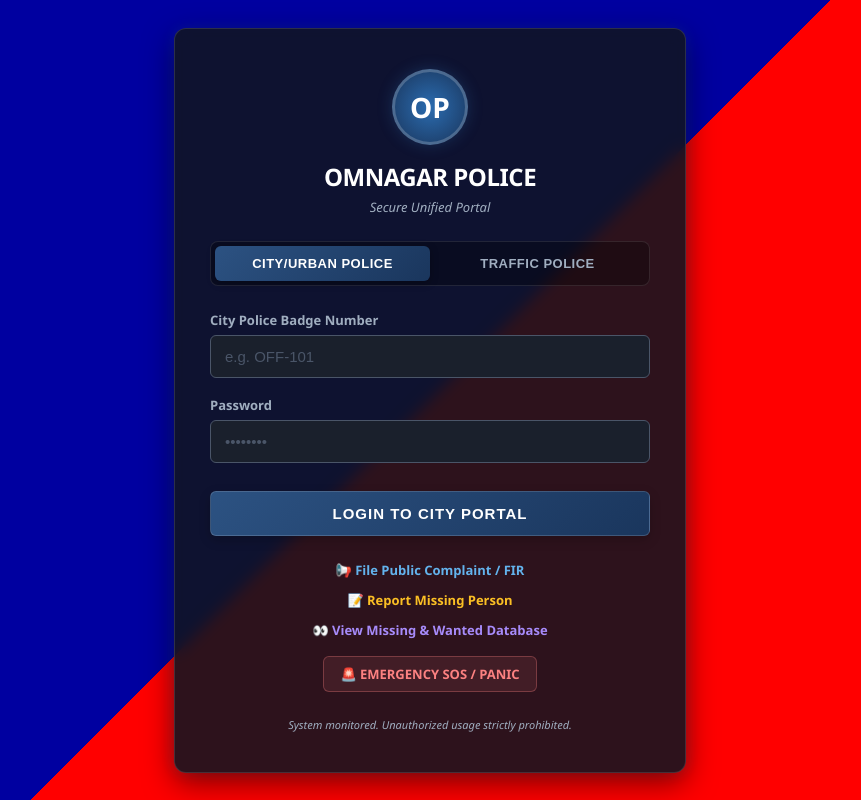
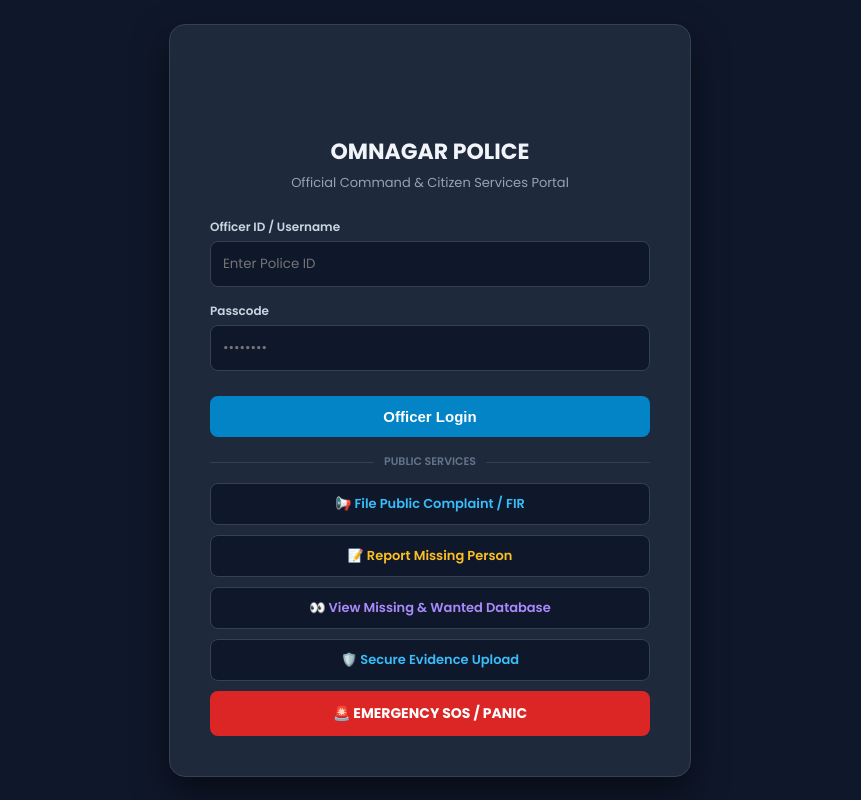
Before and after one commit to omkumargupta324-cloud/smart-policing-portal, a website: page public/index.html in a window 1280 px wide. Shown: the whole page, without its empty margins (210-1071 px from the left). Drawn offline with Linux system fonts and the light colour scheme.

Commit message:
Phase 3: Implement secure evidence upload with Multer and update public portal access

```diff
--- a/package.json
+++ b/package.json
@@ -18,6 +18,7 @@
     "express": "^5.2.1",
     "jsonwebtoken": "^9.0.3",
     "mongoose": "^9.8.0",
+    "multer": "^2.2.0",
     "node-cron": "^4.6.0",
     "socket.io": "^4.8.3"
   },
--- a/public/index.html
+++ b/public/index.html
@@ -3,363 +3,201 @@
 <head>
   <meta charset="UTF-8">
   <meta name="viewport" content="width=device-width, initial-scale=1.0">
-  <title>Omnagar Police | Unified Portal</title>
-
-  <!-- Global Mark 2 Background Style -->
-  <link rel="stylesheet" href="/style.css">
-
+  <title>Omnagar Police | Smart Policing Portal</title>
+  <link href="https://fonts.googleapis.com/css2?family=Poppins:wght@300;400;600;700&display=swap" rel="stylesheet">
+  <link href="https://cdnjs.cloudflare.com/ajax/libs/font-awesome/6.0.0/css/all.min.css" rel="stylesheet">
   <style>
     body {
-      font-family: 'Segoe UI', Tahoma, Geneva, Verdana, sans-serif;
+      font-family: 'Poppins', sans-serif;
+      background: #0f172a;
+      color: #f8fafc;
+      margin: 0;
       display: flex;
       justify-content: center;
       align-items: center;
       min-height: 100vh;
-      margin: 0;
-      color: #e2e8f0;
-      padding: 20px 0;
+      padding: 20px;
       box-sizing: border-box;
     }
-
-    .login-container {
-      background: rgba(16, 21, 32, 0.88);
-      backdrop-filter: blur(8px);
-      padding: 40px 35px;
-      border-radius: 12px;
-      box-shadow: 0 10px 30px rgba(0,0,0,0.5),
-                  0 0 15px rgba(43, 108, 176, 0.2);
+    .portal-card {
+      background: #1e293b;
+      padding: 40px;
+      border-radius: 16px;
+      box-shadow: 0 15px 35px rgba(0,0,0,0.5);
       width: 100%;
       max-width: 440px;
+      border: 1px solid #334155;
       text-align: center;
-      border: 1px solid rgba(255, 255, 255, 0.12);
     }
-
-    .portal-logo {
-      width: 70px;
-      height: 70px;
-      margin: 0 auto 15px;
-      background: radial-gradient(circle, #2b6cb0 0%, #1a365d 100%);
-      border-radius: 50%;
-      display: flex;
-      justify-content: center;
-      align-items: center;
-      border: 3px solid rgba(255, 255, 255, 0.2);
-      box-shadow: 0 0 15px rgba(43, 108, 176, 0.3);
-      position: relative;
+    .badge-header {
+      font-size: 40px;
+      color: #38bdf8;
+      margin-bottom: 10px;
     }
-
-    .portal-logo::after {
-      content: 'OP';
-      font-size: 28px;
-      font-weight: 800;
-      color: #fff;
-      position: absolute;
+    h1 {
+      font-size: 22px;
+      margin: 0 0 5px 0;
+      color: #f1f5f9;
     }
-
-    h2 {
-      color: #fff;
-      font-size: 24px;
-      margin: 0 0 5px 0;
-      font-weight: 700;
-      letter-spacing: -0.5px;
-      text-transform: uppercase;
+    p.subtitle {
+      color: #94a3b8;
+      font-size: 13px;
+      margin-top: 0;
+      margin-bottom: 25px;
     }
-    .subtitle {
-        color: #a0aec0;
-        font-size: 13px;
-        margin-bottom: 25px;
-        font-style: italic;
-    }
-
-    /* Tab Switcher */
-    .tab-container {
-      display: flex;
-      background: rgba(0, 0, 0, 0.3);
-      border-radius: 8px;
-      padding: 4px;
-      margin-bottom: 25px;
-      border: 1px solid rgba(255, 255, 255, 0.1);
-    }
-    .tab-btn {
-      flex: 1;
-      padding: 10px 5px;
-      border: none;
-      background: transparent;
-      color: #a0aec0;
-      font-size: 13px;
-      font-weight: 600;
-      cursor: pointer;
-      border-radius: 6px;
-      transition: all 0.3s ease;
-      text-transform: uppercase;
-      letter-spacing: 0.5px;
-      box-shadow: none;
-      margin-top: 0;
-    }
-    .tab-btn.active {
-      background: linear-gradient(135deg, #2c5282 0%, #1a365d 100%);
-      color: #fff;
-      box-shadow: 0 2px 8px rgba(0,0,0,0.3);
-    }
-
     .form-group {
-      margin-bottom: 18px;
+      margin-bottom: 15px;
       text-align: left;
     }
     label {
       display: block;
-      margin-bottom: 6px;
+      margin-bottom: 5px;
+      font-size: 12px;
+      color: #cbd5e1;
       font-weight: 600;
-      color: #a0aec0;
-      font-size: 13px;
     }
     input {
       width: 100%;
-      padding: 12px 14px;
-      border: 1px solid #4a5568;
-      border-radius: 6px;
+      padding: 12px;
+      border-radius: 8px;
+      border: 1px solid #334155;
+      background: #0f172a;
+      color: white;
+      font-family: inherit;
       box-sizing: border-box;
-      background-color: #1a202c;
-      color: #e2e8f0;
-      font-size: 15px;
-      transition: border-color 0.2s, box-shadow 0.2s;
-    }
-    input::placeholder {
-        color: #4a5568;
     }
     input:focus {
-        border-color: #2b6cb0;
-        outline: none;
-        box-shadow: 0 0 8px rgba(43, 108, 176, 0.3);
+      outline: none;
+      border-color: #38bdf8;
     }
-
-    .submit-btn {
+    .login-btn {
       width: 100%;
-      padding: 13px;
-      background: linear-gradient(135deg, #2c5282 0%, #1a365d 100%);
+      padding: 12px;
+      background: #0284c7;
       color: white;
-      border: 1px solid rgba(255, 255, 255, 0.15);
-      border-radius: 6px;
+      border: none;
+      border-radius: 8px;
+      font-weight: 700;
       font-size: 15px;
-      font-weight: 700;
       cursor: pointer;
+      transition: background 0.2s;
       margin-top: 10px;
+    }
+    .login-btn:hover {
+      background: #0369a1;
+    }
+    .divider {
+      margin: 25px 0 20px 0;
+      border-top: 1px solid #334155;
+      position: relative;
+    }
+    .divider span {
+      position: absolute;
+      top: -10px;
+      left: 50%;
+      transform: translateX(-50%);
+      background: #1e293b;
+      padding: 0 10px;
+      color: #64748b;
+      font-size: 11px;
+      font-weight: 600;
       text-transform: uppercase;
-      letter-spacing: 1px;
-      box-shadow: 0 4px 12px rgba(0,0,0,0.2);
-      transition: background 0.3s, box-shadow 0.3s;
     }
-    .submit-btn:hover {
-      background: linear-gradient(135deg, #3182ce 0%, #2c5282 100%);
-      box-shadow: 0 6px 18px rgba(43, 108, 176, 0.3);
-    }
-
-    .traffic-btn {
-      background: linear-gradient(135deg, #c53030 0%, #742a2a 100%);
-    }
-    .traffic-btn:hover {
-      background: linear-gradient(135deg, #e53e3e 0%, #c53030 100%);
-    }
-
-    .login-form {
-      display: none;
-    }
-    .login-form.active {
-      display: block;
-    }
-
     .extra-links {
-        margin-top: 25px;
-        font-size: 13px;
-        color: #a0aec0;
-        display: flex;
-        flex-direction: column;
-        gap: 12px;
-        align-items: center;
+      display: flex;
+      flex-direction: column;
+      gap: 10px;
     }
     .public-btn {
-        color: #63b3ed !important;
-        font-weight: bold;
-        text-decoration: none;
+      display: block;
+      padding: 10px;
+      background: #0f172a;
+      color: #38bdf8;
+      border: 1px solid #334155;
+      border-radius: 8px;
+      text-decoration: none;
+      font-size: 13px;
+      font-weight: 600;
+      transition: all 0.2s;
     }
     .public-btn:hover {
-        color: #90cdf4 !important;
-        text-decoration: underline;
+      border-color: #38bdf8;
+      background: #1e293b;
     }
-
-    /* New SOS Button Styling */
     .sos-btn {
-        color: #fc8181 !important;
-        font-weight: bold;
-        text-decoration: none;
-        background: rgba(252, 129, 129, 0.1);
-        padding: 8px 16px;
-        border-radius: 6px;
-        border: 1px solid rgba(252, 129, 129, 0.3);
-        transition: all 0.3s ease;
-        margin-top: 5px;
+      display: block;
+      padding: 12px;
+      background: #dc2626;
+      color: white;
+      border-radius: 8px;
+      text-decoration: none;
+      font-size: 14px;
+      font-weight: 700;
+      transition: background 0.2s;
     }
     .sos-btn:hover {
-        color: #fff !important;
-        background: rgba(229, 62, 62, 0.8);
-        border-color: #e53e3e;
-        box-shadow: 0 0 10px rgba(229, 62, 62, 0.5);
-    }
-
-    .security-notice {
-        margin-top: 25px;
-        font-size: 11px;
-        color: #a0aec0;
-        font-style: italic;
-    }
-
-    .error-msg {
-      color: #fc8181;
-      text-align: center;
-      margin-top: 15px;
-      font-size: 14px;
-      display: none;
-      font-weight: 600;
+      background: #b91c1c;
     }
   </style>
 </head>
 <body>
 
-  <div class="login-container">
-    <div class="portal-logo"></div>
-    <h2>Omnagar Police</h2>
-    <div class="subtitle">Secure Unified Portal</div>
+  <div class="portal-card">
+    <div class="badge-header">
+      <i class="fa-solid fa-shield-halved"></i>
+    </div>
+    <h1>OMNAGAR POLICE</h1>
+    <p class="subtitle">Official Command & Citizen Services Portal</p>
 
-    <!-- Tab Selector -->
-    <div class="tab-container">
-      <button type="button" class="tab-btn active" onclick="switchTab('general')">City/Urban Police</button>
-      <button type="button" class="tab-btn" onclick="switchTab('traffic')">Traffic Police</button>
+    <!-- Officer Login Form -->
+    <form id="loginForm">
+      <div class="form-group">
+        <label>Officer ID / Username</label>
+        <input type="text" id="username" placeholder="Enter Police ID" required>
+      </div>
+      <div class="form-group">
+        <label>Passcode</label>
+        <input type="password" id="password" placeholder="••••••••" required>
+      </div>
+      <button type="submit" class="login-btn">Officer Login</button>
+    </form>
+
+    <div class="divider">
+      <span>Public Services</span>
     </div>
 
-    <!-- FORM 1: City/Urban Police Login -->
-    <form id="general-login-form" class="login-form active">
-      <div class="form-group">
-        <label for="badge">City Police Badge Number</label>
-        <input type="text" id="badge" required placeholder="e.g. OFF-101">
-      </div>
-      <div class="form-group">
-        <label for="password">Password</label>
-        <input type="password" id="password" required placeholder="••••••••">
-      </div>
-      <button type="submit" class="submit-btn">Login to City Portal</button>
-      <div id="general-error" class="error-msg">Invalid credentials.</div>
-    </form>
-
-    <!-- FORM 2: Traffic Police Login -->
-    <form id="traffic-login-form" class="login-form">
-      <div class="form-group">
-        <label for="traffic-badge">Traffic Badge / Constable ID</label>
-        <input type="text" id="traffic-badge" required placeholder="e.g. TRF-101">
-      </div>
-      <div class="form-group">
-        <label for="traffic-password">Password</label>
-        <input type="password" id="traffic-password" required placeholder="••••••••">
-      </div>
-      <button type="submit" class="submit-btn traffic-btn">Login to Traffic Dashboard</button>
-      <div id="traffic-error" class="error-msg">Invalid credentials.</div>
-    </form>
-
+    <!-- Citizen Direct Access Links (No Login Required) -->
     <div class="extra-links">
       <a href="/citizen-complaint.html" class="public-btn">📢 File Public Complaint / FIR</a>
       <a href="/report-missing.html" class="public-btn" style="color: #fbbf24 !important;">📝 Report Missing Person</a>
       <a href="/wanted-missing.html" class="public-btn" style="color: #a78bfa !important;">👀 View Missing & Wanted Database</a>
+      <a href="/secure-evidence.html" class="public-btn" style="color: #38bdf8 !important;">🛡️ Secure Evidence Upload</a>
       <a href="/sos-panic.html" class="sos-btn">🚨 EMERGENCY SOS / PANIC</a>
-    </div>
-
-    <div class="security-notice">
-      System monitored. Unauthorized usage strictly prohibited.
     </div>
   </div>
 
   <script>
-    // Tab Switcher Logic
-    function switchTab(type) {
-      const tabs = document.querySelectorAll('.tab-btn');
-      const forms = document.querySelectorAll('.login-form');
-
-      tabs.forEach(tab => tab.classList.remove('active'));
-      forms.forEach(form => form.classList.remove('active'));
-
-      if (type === 'general') {
-        tabs[0].classList.add('active');
-        document.getElementById('general-login-form').classList.add('active');
-      } else {
-        tabs[1].classList.add('active');
-        document.getElementById('traffic-login-form').classList.add('active');
-      }
-    }
-
-    // FORM 1: City/Urban Police Login Handler
-    document.getElementById('general-login-form').addEventListener('submit', async (e) => {
+    document.getElementById('loginForm').addEventListener('submit', async (e) => {
       e.preventDefault();
-      const badge = document.getElementById('badge').value;
+      const username = document.getElementById('username').value;
       const password = document.getElementById('password').value;
-      const errorDiv = document.getElementById('general-error');
-      errorDiv.style.display = 'none';
 
       try {
         const response = await fetch('/api/auth/login', {
           method: 'POST',
           headers: { 'Content-Type': 'application/json' },
-          body: JSON.stringify({ badgeNumber: badge, password })
+          body: JSON.stringify({ username, password })
         });
 
         const data = await response.json();
-
         if (response.ok) {
           localStorage.setItem('token', data.token);
-          localStorage.setItem('isLoggedIn', 'true');
-
-          if (data.department === 'City') {
-            window.location.href = '/city-dashboard.html';
-          } else if (data.department === 'Officer' || data.role === 'Officer' || data.role === 'Constable') {
-            window.location.href = '/officer-dashboard.html';
-          } else {
-            window.location.href = '/central-dashboard.html';
-          }
+          window.location.href = '/central-dashboard.html';
         } else {
-          errorDiv.textContent = data.message || 'Invalid credentials.';
-          errorDiv.style.display = 'block';
+          alert(data.error || 'Login failed');
         }
       } catch (err) {
-        errorDiv.textContent = 'Server connection failed.';
-        errorDiv.style.display = 'block';
-      }
-    });
-
-    // FORM 2: Traffic Police Login Handler
-    document.getElementById('traffic-login-form').addEventListener('submit', async (e) => {
-      e.preventDefault();
-      const badge = document.getElementById('traffic-badge').value;
-      const password = document.getElementById('traffic-password').value;
-      const errorDiv = document.getElementById('traffic-error');
-      errorDiv.style.display = 'none';
-
-      try {
-        const response = await fetch('/api/auth/login', {
-          method: 'POST',
-          headers: { 'Content-Type': 'application/json' },
-          body: JSON.stringify({ badgeNumber: badge, password })
-        });
-
-        const data = await response.json();
-
-        if (response.ok) {
-          localStorage.setItem('token', data.token);
-          localStorage.setItem('isLoggedIn', 'true');
-          window.location.href = '/traffic-dashboard.html';
-        } else {
-          errorDiv.textContent = data.message || 'Invalid credentials.';
-          errorDiv.style.display = 'block';
-        }
-      } catch (err) {
-        errorDiv.textContent = 'Server connection failed.';
-        errorDiv.style.display = 'block';
+        alert('Server connection error');
       }
     });
   </script>
--- a/server.js
+++ b/server.js
@@ -5,6 +5,7 @@ const path = require('path');
 const mongoose = require('mongoose');
 const http = require('http'); // NEW: Required for WebSockets
 const { Server } = require('socket.io'); // NEW: Real-time networking
+const secureEvidenceRoutes = require('./routes/secureEvidenceRoutes');
 
 // Load the secrets from the .env file
 dotenv.config();
@@ -108,6 +109,7 @@ const transparencyRoutes = require('./routes/transparencyRoutes');
 app.use('/api/transparency', transparencyRoutes);
 const missingWantedRoutes = require('./routes/missingWantedRoutes');
 app.use('/api/missing-wanted', missingWantedRoutes);
+app.use('/api/evidence', secureEvidenceRoutes);
 
 // ==========================================
 // TRAFFIC CHALLAN DATABASE ROUTE
```
Also changed, not shown: models/Evidence.js (added, +12 -0 lines), public/secure-evidence.html (added, +113 -0 lines), routes/secureEvidenceRoutes.js (added, +58 -0 lines), 1 other file.
